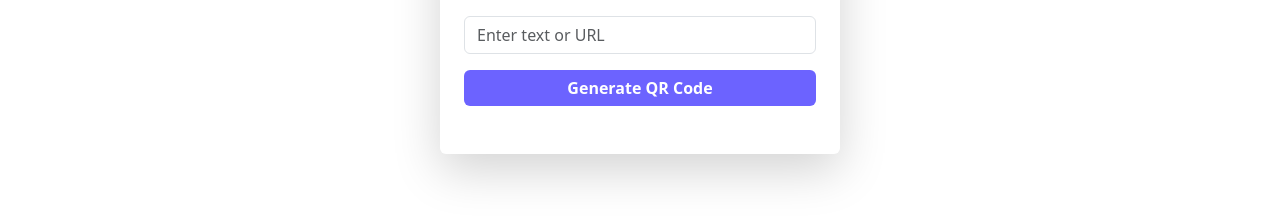
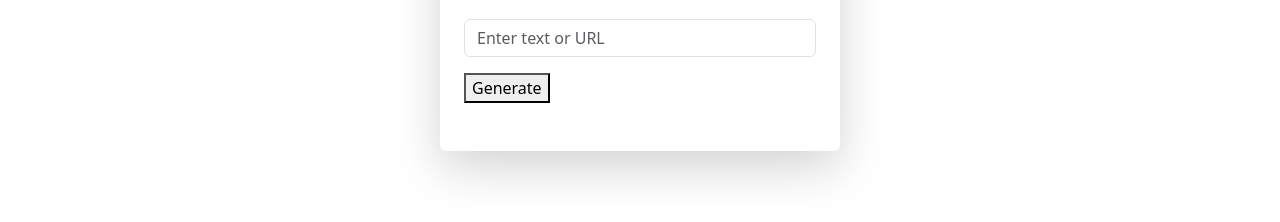
Before and after one commit to JessicaEffrosini/qrcode, a plain HTML site: page index.html in a window 1280 px wide. Shown: the part 414-636 px from the top of the page. Drawn offline with nearby package versions, Linux system fonts and the light colour scheme.

Commit message:
Update index.html

```diff
--- a/index.html
+++ b/index.html
@@ -29,7 +29,8 @@
     <div class="qr-card shadow-lg p-4 rounded">
       <h2 class="text-center mb-4 text-primary-emphasis">🔳 QR Code Generator</h2>
       <input type="text" id="qr-input" class="form-control mb-3" placeholder="Enter text or URL" />
-      <button class="btn btn-custom w-100" onclick="generateQR()">Generate QR Code</button>
+     <button type="button" onclick="generateQR()">Generate</button>
+
       <div id="qrcode" class="mt-4 text-center"></div>
     </div>
   </div>
```
